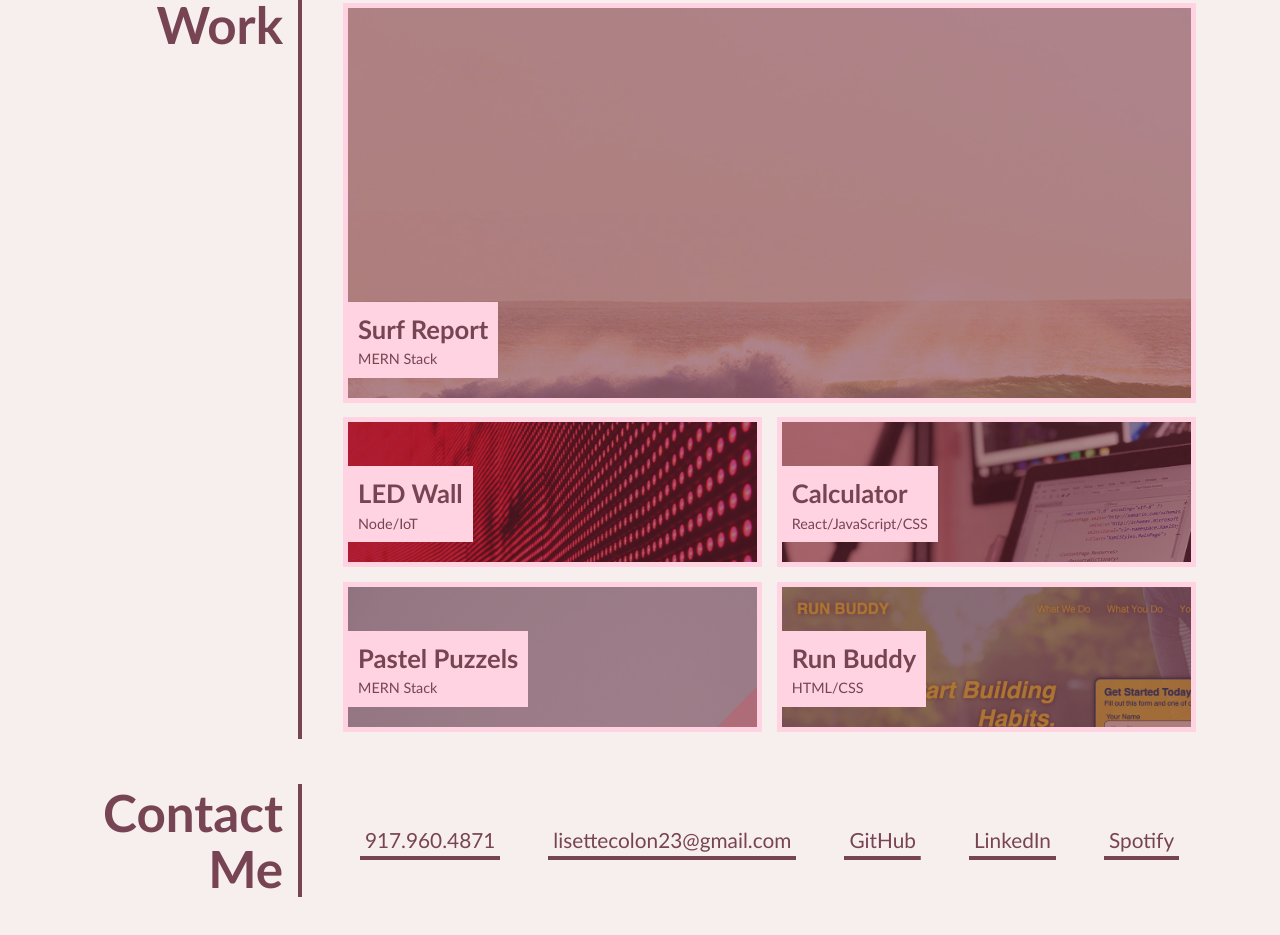
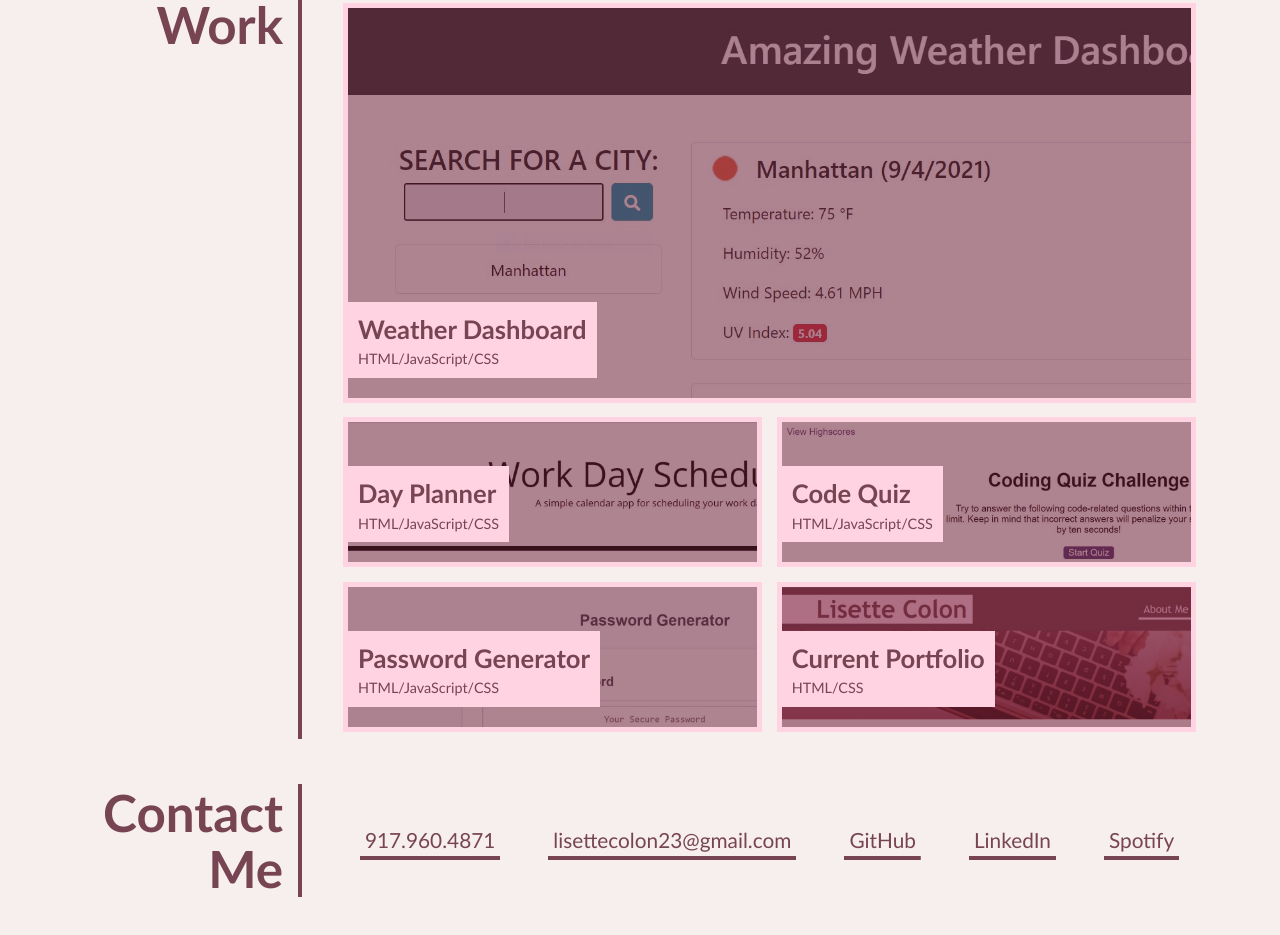
Before and after one commit to CodebyL/Portfolio-2.0, a plain HTML site: page Main/index.html in a window 1280 px wide. Shown: the part 1541-2476 px from the top of the page. Drawn offline with Linux system fonts and the light colour scheme.

Commit message:
updated projects

```diff
--- a/02-Homework/Main/assets/css/style.css
+++ b/Main/assets/css/style.css
@@ -226,24 +226,24 @@ main {
 }
 
 /* portfolio project images */
-.run-buddy {
-  background-image: url("../images/02-run-buddy.jpg");
+.portfolio-image {
+  background-image: url("../images/portfolio-image.JPG");
 }
 
-.led-wall {
-  background-image: url("../images/02-portfolio-1.jpg");
+.day-planner {
+  background-image: url("../images/Work\ Day\ Scheduler.JPG");
 }
 
-.react-calc {
-  background-image: url("../images/02-portfolio-2.jpg");
+.code-quiz {
+  background-image: url("../images/Code\ Quiz.JPG");
 }
 
-.pastel-puzzles {
-  background-image: url("../images/02-portfolio-3.jpg");
+.password-generator {
+  background-image: url("../images/password\ generator.JPG");
 }
 
-.surf-report {
-  background-image: url("../images/02-portfolio-4.jpg");
+.weather-dashboard {
+  background-image: url("../images/Weather\ Dashboard.JPG");
 }
 
 /* end portfolio project images */
--- a/02-Homework/Main/index.html
+++ b/Main/index.html
@@ -62,37 +62,37 @@
       <h2>Work</h2>
       <div class="flex-container">
 
-        <a href="#" class="flex-item surf-report">
+        <a href="#" class="flex-item weather-dashboard">
           <div>
-            <h3>Surf Report</h3>
-            <span>MERN Stack</span>
+            <h3>Weather Dashboard</h3>
+            <span>HTML/JavaScript/CSS</span>
           </div>
         </a>
 
-        <a href="#" class="flex-item led-wall">
+        <a href="#" class="flex-item day-planner">
           <div>
-            <h3>LED Wall</h3>
-            <span>Node/IoT</span>
+            <h3>Day Planner</h3>
+            <span>HTML/JavaScript/CSS</span>
           </div>
         </a>
-        <a href="#" class="flex-item react-calc">
+        <a href="#" class="flex-item code-quiz">
           <div>
-            <h3>Calculator</h3>
-            <span>React/JavaScript/CSS</span>
+            <h3>Code Quiz</h3>
+            <span>HTML/JavaScript/CSS</span>
           </div>
         </a>
 
-        <a href="#" class="flex-item pastel-puzzles">
+        <a href="#" class="flex-item password-generator">
           <div>
-            <h3>Pastel Puzzels</h3>
-            <span>MERN Stack</span>
+            <h3>Password Generator</h3>
+            <span>HTML/JavaScript/CSS</span>
           </div>
         </a>
 
 
-        <a href="#" class="flex-item run-buddy">
+        <a href="#" class="flex-item portfolio-image">
           <div>
-            <h3>Run Buddy</h3>
+            <h3>Current Portfolio</h3>
             <span>HTML/CSS</span>
           </div>
         </a>
```
Also changed, not shown: 02-Homework/Main/assets/images/keyboard.png (deleted), Main/assets/images/02-portfolio-1.jpg (renamed from 02-Homework/Main/assets/images/02-portfolio-1.jpg), Main/assets/images/02-portfolio-2.jpg (renamed from 02-Homework/Main/assets/images/02-portfolio-2.jpg), Main/assets/images/02-portfolio-3.jpg (renamed from 02-Homework/Main/assets/images/02-portfolio-3.jpg), Main/assets/images/02-portfolio-4.jpg (renamed from 02-Homework/Main/assets/images/02-portfolio-4.jpg), Main/assets/images/02-run-buddy.jpg (renamed from 02-Homework/Main/assets/images/02-run-buddy.jpg), Main/assets/images/Aspiring.png (renamed from 02-Homework/Main/assets/images/Aspiring.png), Main/assets/images/Code Quiz.JPG (added), Main/assets/images/Me+Laptop.jpg (renamed from 02-Homework/Main/assets/images/Me+Laptop.jpg), Main/assets/images/Me.jpg (renamed from 02-Homework/Main/assets/images/Me.jpg), Main/assets/images/MeCloud.png (renamed from 02-Homework/Main/assets/images/MeCloud.png), Main/assets/images/Weather Dashboard.JPG (added), Main/assets/images/Work Day Scheduler.JPG (added), Main/assets/images/password generator.JPG (added), 1 more files, 3 other files.
